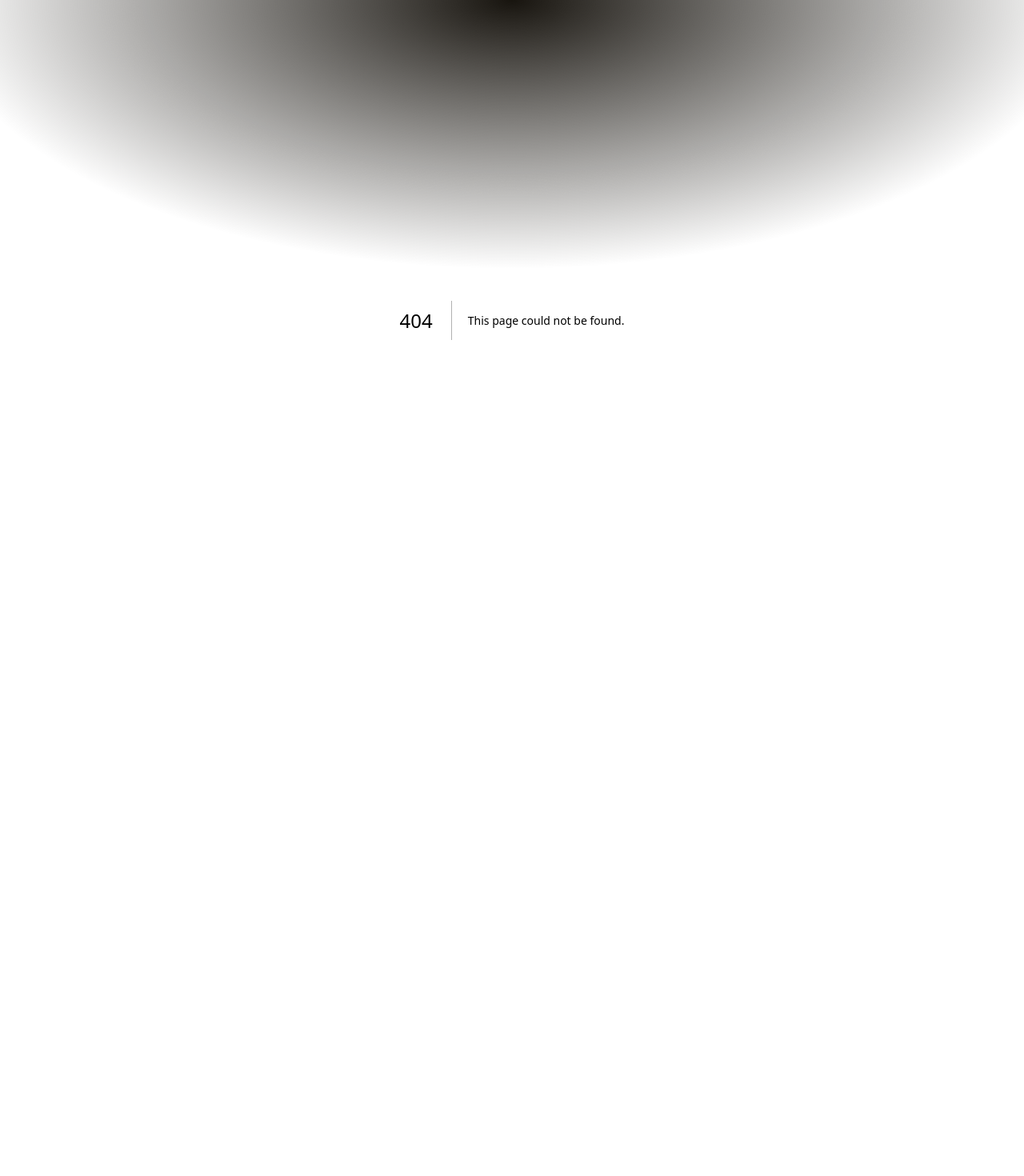
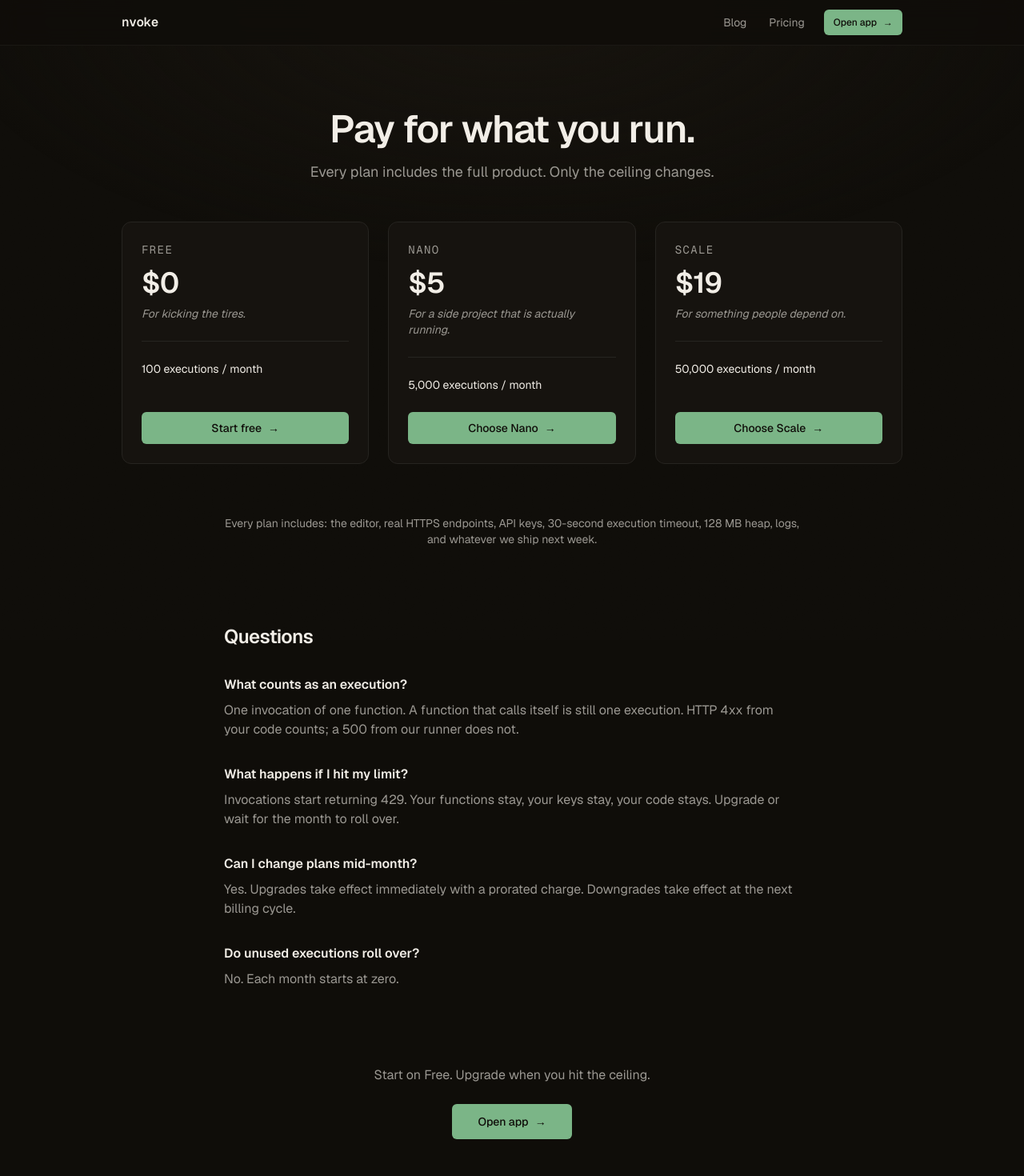
Before and after one commit to Mopra/nvoke.run.website, a Next.js app: page /pricing in a window 1280 px wide. Before the commit this address had no page. Shown: the top 1470 px of the page at 80% size. Before the commit the page ends 800 px from the top, so only its background shows below. Built offline with nearby package versions, Linux system fonts and the light colour scheme.

Commit message:
feat: pricing page with three plans and FAQ

```diff
--- /dev/null
+++ b/app/(marketing)/pricing/page.tsx
@@ -0,0 +1,76 @@
+import { PlanCard } from '@/components/pricing/plan-card';
+import { PricingFaq } from '@/components/pricing/faq';
+import { Button } from '@/components/ui/button';
+import { siteConfig } from '@/lib/site';
+import { buildMetadata } from '@/lib/seo';
+
+export const metadata = buildMetadata({
+  title: 'Pricing',
+  description: 'Pay for what you run. Three plans. No feature gating.',
+  path: '/pricing'
+});
+
+const PLANS = [
+  {
+    name: 'Free',
+    price: '$0',
+    tagline: 'For kicking the tires.',
+    limit: '100 executions / month',
+    cta: 'Start free'
+  },
+  {
+    name: 'Nano',
+    price: '$5',
+    tagline: 'For a side project that is actually running.',
+    limit: '5,000 executions / month',
+    cta: 'Choose Nano'
+  },
+  {
+    name: 'Scale',
+    price: '$19',
+    tagline: 'For something people depend on.',
+    limit: '50,000 executions / month',
+    cta: 'Choose Scale'
+  }
+];
+
+export default function PricingPage() {
+  return (
+    <>
+      <section className="mx-auto max-w-3xl px-6 pt-20 pb-12 text-center">
+        <h1 className="text-5xl font-semibold tracking-tight text-foreground">Pay for what you run.</h1>
+        <p className="mt-4 text-lg text-muted-foreground">
+          Every plan includes the full product. Only the ceiling changes.
+        </p>
+      </section>
+
+      <section className="mx-auto max-w-5xl px-6">
+        <div className="grid gap-6 md:grid-cols-3">
+          {PLANS.map((p) => (
+            <PlanCard key={p.name} plan={p} />
+          ))}
+        </div>
+      </section>
+
+      <section className="mx-auto mt-16 max-w-3xl px-6 text-center">
+        <p className="text-sm text-muted-foreground">
+          Every plan includes: the editor, real HTTPS endpoints, API keys, 30-second execution
+          timeout, 128 MB heap, logs, and whatever we ship next week.
+        </p>
+      </section>
+
+      <PricingFaq />
+
+      <section className="mx-auto my-24 max-w-3xl px-6 text-center">
+        <p className="text-muted-foreground">Start on Free. Upgrade when you hit the ceiling.</p>
+        <div className="mt-6">
+          <Button asChild size="lg">
+            <a href={siteConfig.appUrl}>
+              Open app <span aria-hidden>→</span>
+            </a>
+          </Button>
+        </div>
+      </section>
+    </>
+  );
+}
--- /dev/null
+++ b/components/pricing/faq.tsx
@@ -0,0 +1,34 @@
+const FAQ = [
+  {
+    q: 'What counts as an execution?',
+    a: 'One invocation of one function. A function that calls itself is still one execution. HTTP 4xx from your code counts; a 500 from our runner does not.'
+  },
+  {
+    q: 'What happens if I hit my limit?',
+    a: 'Invocations start returning 429. Your functions stay, your keys stay, your code stays. Upgrade or wait for the month to roll over.'
+  },
+  {
+    q: 'Can I change plans mid-month?',
+    a: 'Yes. Upgrades take effect immediately with a prorated charge. Downgrades take effect at the next billing cycle.'
+  },
+  {
+    q: 'Do unused executions roll over?',
+    a: 'No. Each month starts at zero.'
+  }
+];
+
+export function PricingFaq() {
+  return (
+    <section className="mx-auto mt-24 max-w-3xl px-6">
+      <h2 className="text-2xl font-semibold tracking-tight text-foreground">Questions</h2>
+      <div className="mt-8 space-y-8">
+        {FAQ.map((item) => (
+          <div key={item.q}>
+            <h3 className="font-semibold text-foreground">{item.q}</h3>
+            <p className="mt-2 text-muted-foreground">{item.a}</p>
+          </div>
+        ))}
+      </div>
+    </section>
+  );
+}
--- /dev/null
+++ b/components/pricing/plan-card.tsx
@@ -0,0 +1,40 @@
+import { Button } from '@/components/ui/button';
+import { siteConfig } from '@/lib/site';
+import { cn } from '@/lib/utils';
+
+type Plan = {
+  name: string;
+  price: string;
+  tagline: string;
+  limit: string;
+  cta: string;
+};
+
+export function PlanCard({ plan }: { plan: Plan }) {
+  return (
+    <article
+      className={cn(
+        'flex flex-col rounded-xl border border-border bg-card p-6 transition-colors',
+        'hover:border-primary/60'
+      )}
+    >
+      <header>
+        <h3 className="font-mono text-sm uppercase tracking-widest text-muted-foreground">
+          {plan.name}
+        </h3>
+        <p className="mt-3 text-4xl font-semibold tracking-tight text-foreground">{plan.price}</p>
+        <p className="mt-2 text-sm italic text-muted-foreground">{plan.tagline}</p>
+      </header>
+      <div className="mt-6 border-t border-border pt-6">
+        <p className="text-sm text-foreground">{plan.limit}</p>
+      </div>
+      <div className="mt-auto pt-6">
+        <Button asChild className="w-full">
+          <a href={siteConfig.appUrl}>
+            {plan.cta} <span aria-hidden>→</span>
+          </a>
+        </Button>
+      </div>
+    </article>
+  );
+}
```
